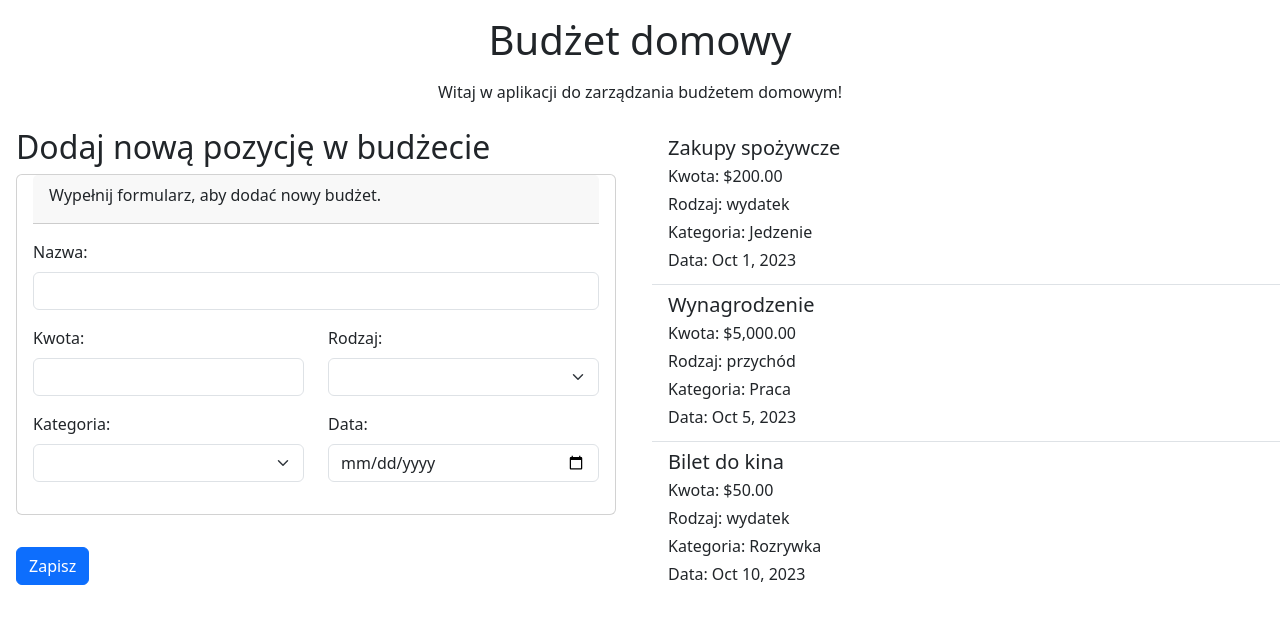
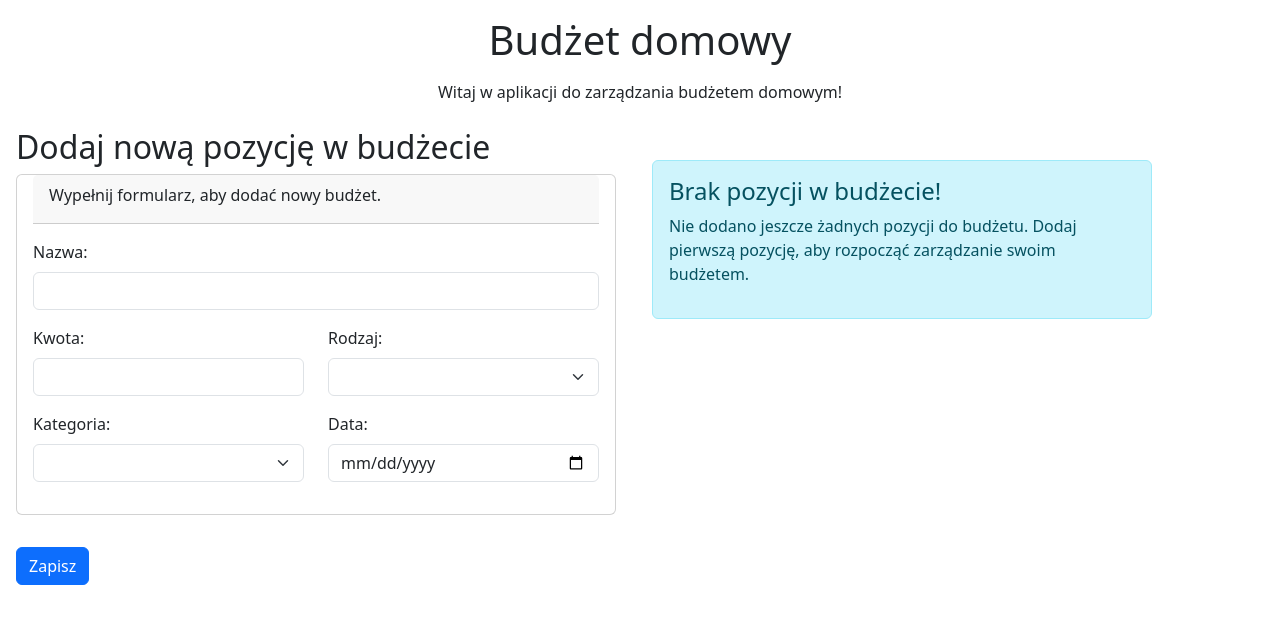
Before and after one commit to pawrzes1/BudzetDomowy, an Angular app: page / in a window 1280 px wide. Shown: the top 624 px of the page. Built offline with nearby package versions, Linux system fonts and the light colour scheme.

Commit message:
Do sprawdzenia

```diff
--- a/src/app/components/app.budget-form/app.budget-form.component.ts
+++ b/src/app/components/app.budget-form/app.budget-form.component.ts
@@ -1,8 +1,8 @@
 
 import { CommonModule } from '@angular/common';
 import { Component } from '@angular/core';
-import { FormsModule } from '@angular/forms';
-import { BudgetService } from '../../services/budget.service';
+import { FormsModule, NgForm } from '@angular/forms';
+import { BudgetItem, BudgetService } from '../../services/budget.service';
 
 
 @Component({
@@ -51,32 +51,27 @@ export class BudgetFormComponent {
 
 
   // Dodajemy metody do obsługi formularza
-  onSubmit() {
-    if (!this.budgetForm.name || !this.budgetForm.amount || !this.budgetForm.date || !this.budgetForm.category) {
-      if (this.budgetForm.date) { // Sprawdzamy, czy data nie jest null
-        const item = {
-          id: Math.floor(Math.random() * 1000), // Generowanie losowego ID
+  onSubmit(form: NgForm) {
+    if(form.valid){}
+      this.budgetService.addItems({
+        id: 0,
         name: this.budgetForm.name,
-          amount: this.budgetForm.amount ?? 0, // Używamy 0, jeśli amount jest null
-          date: this.budgetForm.date,
+        amount: Number(this.budgetForm.amount),
+        date: new Date(this.budgetForm.date!),
         category: this.budgetForm.category,
         type: this.budgetForm.type,
-        };
-        console.log('Form submitted:', item);
-        this.budgetService.addItems(item); // Dodajemy element do serwisu
-      } else {
-        console.error('Date is required and cannot be null.');
+      }); // Dodajemy nowy element do serwisu budżetowego
+      this.resetForm(); // Resetujemy formularz po dodaniu elementu
   }
 
+  resetForm() {
     this.budgetForm = {
       name: '',
       amount: null,
       date: null,
       category: '',
       type: 'przychód' as 'przychód' | 'wydatek',
-      }; // Resetujemy formularz
     };
-
 
   }
 }
--- a/src/app/components/app.budget-list/app.budget-list.component.html
+++ b/src/app/components/app.budget-list/app.budget-list.component.html
@@ -1,9 +1,9 @@
 <div *ngIf="budgetItems.length > 0; else empty">
     <ul class="list-group list-group-flush mt-3">
-        <li *ngFor="let item of budgetItems" class="list-group-item d-flex justify-content-between align-items-center">
+        <li *ngFor="let item of budgetItems()" class="list-group-item d-flex justify-content-between align-items-center">
             <div class="d-flex flex-column">
                 <h5 class="mb-1">{{ item.name }}</h5>
-                <p class="mb-1">Kwota: {{ item.amount | currency }}</p>
+                <p class="mb-1">Kwota: {{ item.amount }} zł</p>
                 <p class="mb-1">Rodzaj: {{ item.type }}</p>
                 <p class="mb-1">Kategoria: {{ item.category }}</p>
                 <p class="mb-1">Data: {{ item.date | date }}</p>
--- a/src/app/components/app.budget-list/app.budget-list.component.ts
+++ b/src/app/components/app.budget-list/app.budget-list.component.ts
@@ -1,4 +1,4 @@
-import { Component, OnInit } from '@angular/core';
+import { Component, inject, OnInit } from '@angular/core';
 import { BudgetItem, BudgetService } from '../../services/budget.service';
 import { CommonModule } from '@angular/common';
 
@@ -12,16 +12,23 @@ import { CommonModule } from '@angular/common';
 })
 export class AppBudgetListComponent implements OnInit {
   // Przykładowe dane budżetowe
-  budgetItems: BudgetItem [] = [];
+  private budgetService = inject(BudgetService); // Inicjalizacja serwisu budżetowego
+
+  budgetItems = this.budgetService.getItems(); // Inicjalizacja tablicy budżetowej
 
 
-  constructor(private budgetService: BudgetService) {}
+
+
+
 
   ngOnInit() {
     // Inicjalizacja komponentu
+
+  }
+
+  ngDoCheck(){
+    // Sprawdzanie zmian w danych budżetowych
     this.budgetItems = this.budgetService.getItems();
   }
 
-
-
 }
--- a/src/app/services/budget.service.ts
+++ b/src/app/services/budget.service.ts
@@ -1,53 +1,4 @@
-import { Injectable } from '@angular/core';
-
-@Injectable({
-  providedIn: 'root'
-})
-export class BudgetService {
-
-  private budgetItems: BudgetItem[] = [
-    {
-      id: 1,
-      name: 'Zakupy spożywcze',
-      amount: 200,
-      date: new Date('2023-10-01'),
-      category: 'Jedzenie',
-      type: 'wydatek'
-    },
-    {
-      id: 2,
-      name: 'Wynagrodzenie',
-      amount: 5000,
-      date: new Date('2023-10-05'),
-      category: 'Praca',
-      type: 'przychód'
-    },
-    {
-      id: 3,
-      name: 'Bilet do kina',
-      amount: 50,
-      date: new Date('2023-10-10'),
-      category: 'Rozrywka',
-      type: 'wydatek'
-    }
-  ];
-
-  getItems() {
-    return this.budgetItems;
-  }
-
-  addItems(item: BudgetItem) {
-    this.budgetItems.push(item);
-  }
-
-  removeItem(id: number) {
-    this.budgetItems = this.budgetItems.filter(item => item.id !== id);
-  }
-
-  constructor() {
-
-  }
-}
+import { Injectable, signal } from '@angular/core';
 
 export interface BudgetItem {
   id: number;
@@ -57,3 +8,31 @@ export interface BudgetItem {
   category: string;
   type: 'przychód' | 'wydatek';
 }
+
+
+@Injectable({
+  providedIn: 'root'
+})
+
+export class BudgetService {
+
+  private itemsSignal = signal<BudgetItem[]>([]); // Inicjalizacja sygnału z pustą tablicą
+
+  getItems() {
+    // Zwracamy kopię tablicy, aby uniknąć modyfikacji oryginalnej tablicy
+    return this.itemsSignal.asReadonly(); // Zwracamy aktualną tablicę budżetową
+  }
+
+  addItems(item: BudgetItem) {
+    const current = this.itemsSignal(); // Pobieramy aktualną tablicę budżetową
+    this.itemsSignal.set([...current,
+        {...item, id: current.length + 1} // Dodajemy nowy element z unikalnym ID
+      ]); // Dodajemy nowy element do tablicy
+  }
+
+
+
+  constructor() {
+
+  }
+}
```
Lines whose indentation alone changed are shown as unchanged.
